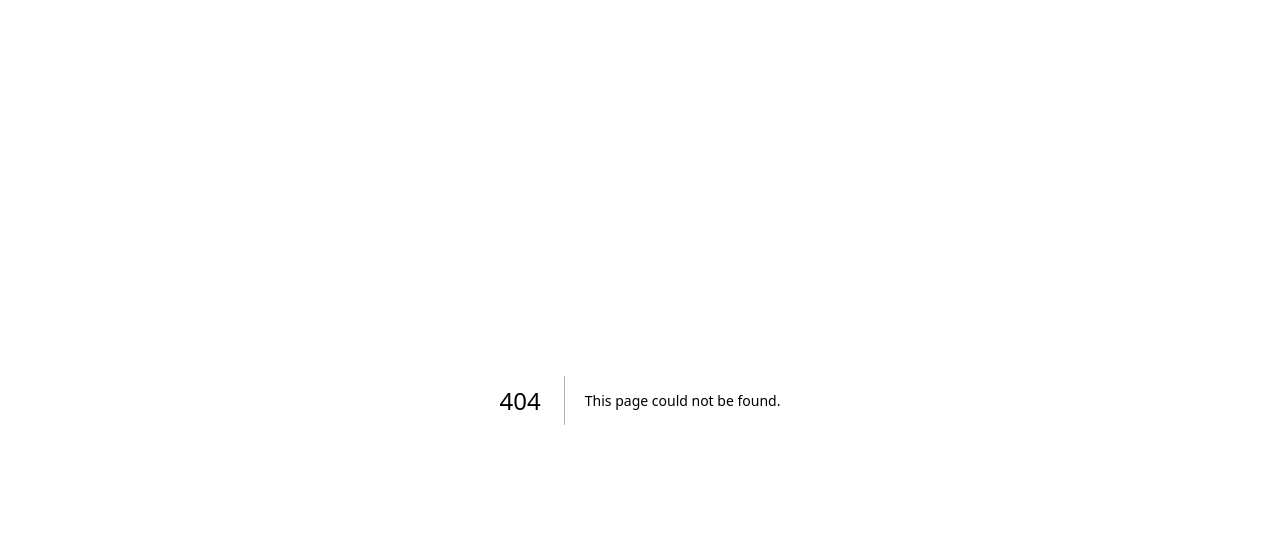
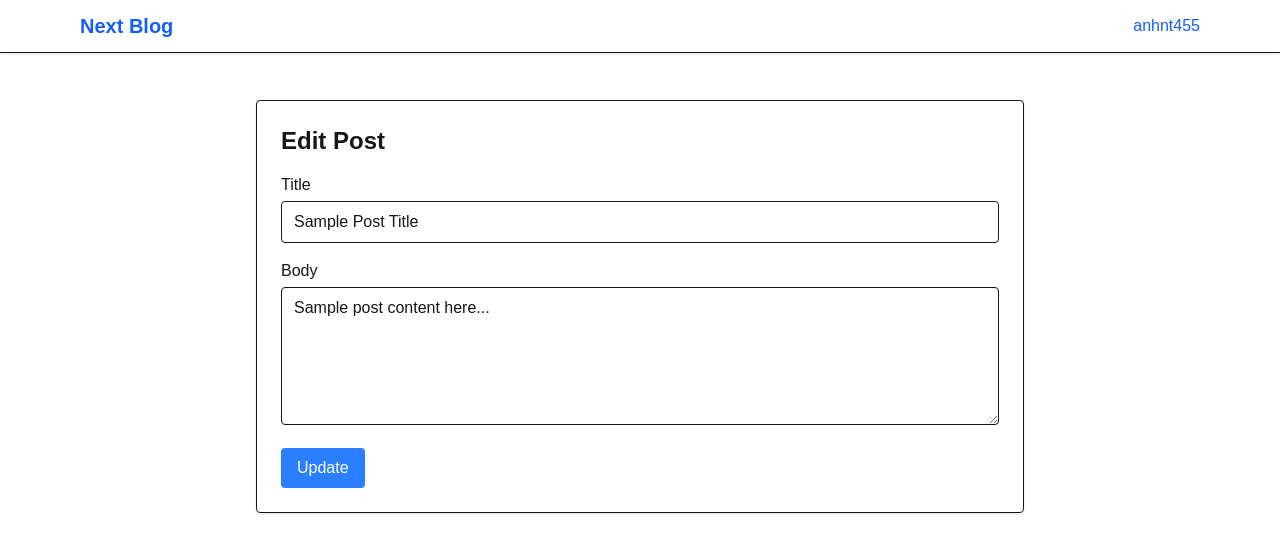
Before and after one commit to omelandah/nextblog, a Next.js app in the folder FE/: page /blogs/1/edit in a window 1280 px wide. Before the commit this address had no page. Shown: the top 552 px of the page. Built offline with nearby package versions, Linux system fonts and the light colour scheme.

Commit message:
add create and edit post page

```diff
--- /dev/null
+++ b/FE/src/app/blogs/[slug]/edit/page.tsx
@@ -0,0 +1,40 @@
+'use client';
+
+import { useEffect, useState } from 'react';
+import { useRouter, useParams } from 'next/navigation';
+import BlogForm from '@/components/FormBlog/index';
+
+export default function EditPostPage() {
+  const { id } = useParams();
+  const router = useRouter();
+  const [initialData, setInitialData] = useState<{
+    title: string;
+    body: string;
+  } | null>(null);
+
+  useEffect(() => {
+    // TODO: Fetch post by id
+    setInitialData({
+      title: 'Sample Post Title',
+      body: 'Sample post content here...',
+    });
+  }, [id]);
+
+  const handleUpdate = (values: { title: string; body: string }) => {
+    console.log('Updating post:', id, values);
+    // TODO: Call API to update post
+    router.push(`/posts/${id}`);
+  };
+
+  if (!initialData) return <p className="text-center py-6">Loading...</p>;
+
+  return (
+    <div className="max-w-3xl mx-auto py-6">
+      <BlogForm
+        initialValues={initialData}
+        onSubmit={handleUpdate}
+        submitLabel="Update"
+      />
+    </div>
+  );
+}
--- /dev/null
+++ b/FE/src/app/blogs/create/page.tsx
@@ -0,0 +1,20 @@
+'use client';
+
+import BlogForm from '@/components/FormBlog/index';
+import { useRouter } from 'next/navigation';
+
+export default function CreatePostPage() {
+  const router = useRouter();
+
+  const handleCreate = (values: { title: string; body: string }) => {
+    console.log('Creating post:', values);
+    // TODO: Call API to create post
+    router.push('/'); // redirect to home after creation
+  };
+
+  return (
+    <div className="max-w-3xl mx-auto py-6">
+      <BlogForm onSubmit={handleCreate} submitLabel="Create" />
+    </div>
+  );
+}
--- a/FE/src/app/blogs/page.tsx
+++ b/FE/src/app/blogs/page.tsx
@@ -42,6 +42,15 @@ const BlogList = () => {
         <p className="text-gray-600">Sharing my thoughts and experiences</p>
       </header>
 
+      <div className="flex justify-end mb-4">
+        <Link
+          href="/blogs/create"
+          className="bg-blue-500 text-white px-4 py-2 rounded hover:bg-blue-600"
+        >
+          Create New Blog
+        </Link>
+      </div>
+
       <section className="space-y-6">
         {mockPosts.map((post) => (
           <article
@@ -61,6 +70,14 @@ const BlogList = () => {
             >
               Read More →
             </Link>
+            <div className="mt-3 flex justify-end">
+              <Link
+                href={`/blogs/${post.id}/edit`}
+                className="text-blue-500 hover:underline text-sm"
+              >
+                Edit
+              </Link>
+            </div>
           </article>
         ))}
       </section>
--- /dev/null
+++ b/FE/src/components/FormBlog/index.tsx
@@ -0,0 +1,85 @@
+'use client';
+
+import { useState } from 'react';
+
+interface BlogFormProps {
+  initialValues?: {
+    title: string;
+    body: string;
+  };
+  onSubmit: (values: { title: string; body: string }) => void;
+  submitLabel?: string;
+}
+
+export default function BlogForm({
+  initialValues = { title: '', body: '' },
+  onSubmit,
+  submitLabel = 'Save',
+}: BlogFormProps) {
+  const [formData, setFormData] = useState(initialValues);
+
+  const handleChange = (
+    e: React.ChangeEvent<HTMLInputElement | HTMLTextAreaElement>
+  ) => {
+    setFormData({
+      ...formData,
+      [e.target.name]: e.target.value,
+    });
+  };
+
+  const handleSubmit = (e: React.FormEvent) => {
+    e.preventDefault();
+    onSubmit(formData);
+  };
+
+  return (
+    <form
+      onSubmit={handleSubmit}
+      className="space-y-4 border rounded px-6 py-6 shadow"
+    >
+      <h2 className="text-2xl font-semibold">
+        {submitLabel === 'Create' ? 'Create New Post' : 'Edit Post'}
+      </h2>
+
+      {/* Title */}
+      <div>
+        <label className="block font-medium mb-1" htmlFor="title">
+          Title
+        </label>
+        <input
+          id="title"
+          name="title"
+          type="text"
+          value={formData.title}
+          onChange={handleChange}
+          placeholder="Enter post title..."
+          className="border rounded px-3 py-2 w-full"
+        />
+      </div>
+
+      {/* Body */}
+      <div>
+        <label className="block font-medium mb-1" htmlFor="body">
+          Body
+        </label>
+        <textarea
+          id="body"
+          name="body"
+          value={formData.body}
+          onChange={handleChange}
+          placeholder="Write your post..."
+          rows={5}
+          className="border rounded px-3 py-2 w-full"
+        />
+      </div>
+
+      {/* Submit */}
+      <button
+        type="submit"
+        className="bg-blue-500 text-white px-4 py-2 rounded hover:bg-blue-600"
+      >
+        {submitLabel}
+      </button>
+    </form>
+  );
+}
```
